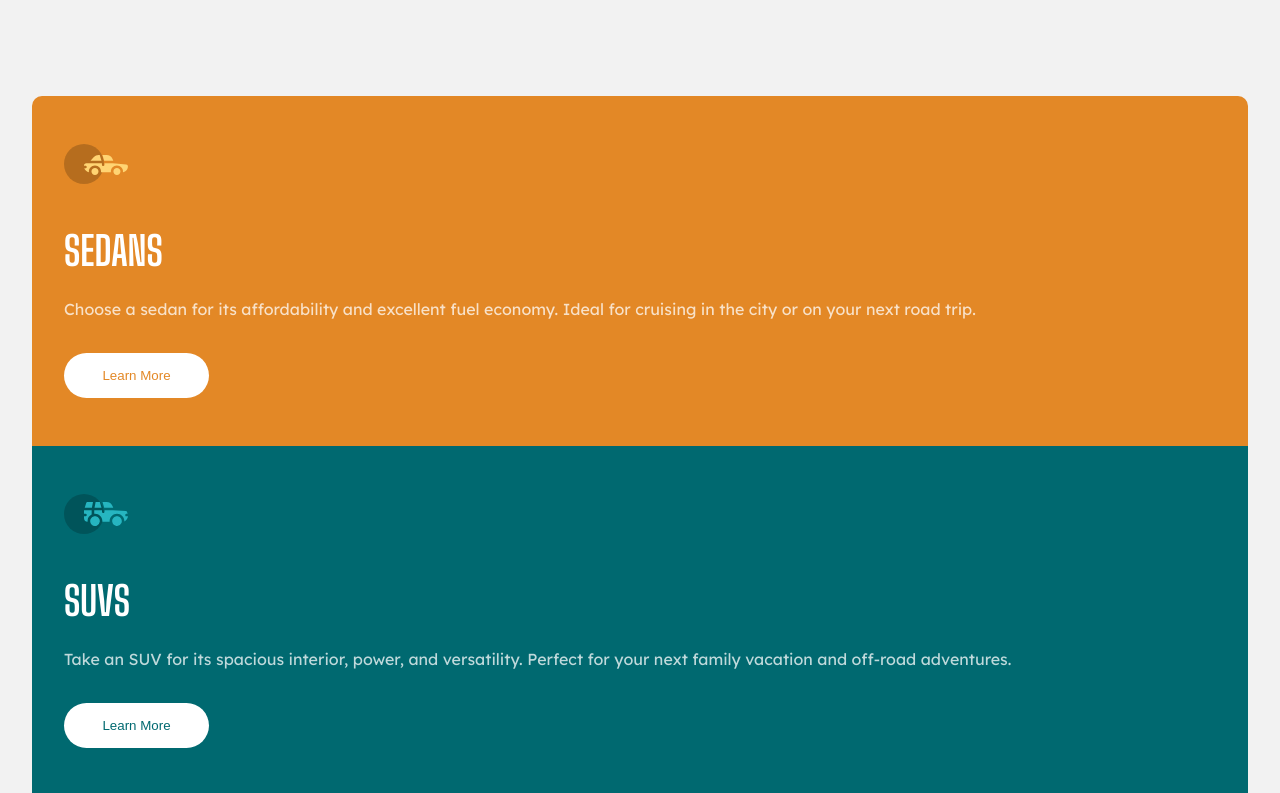
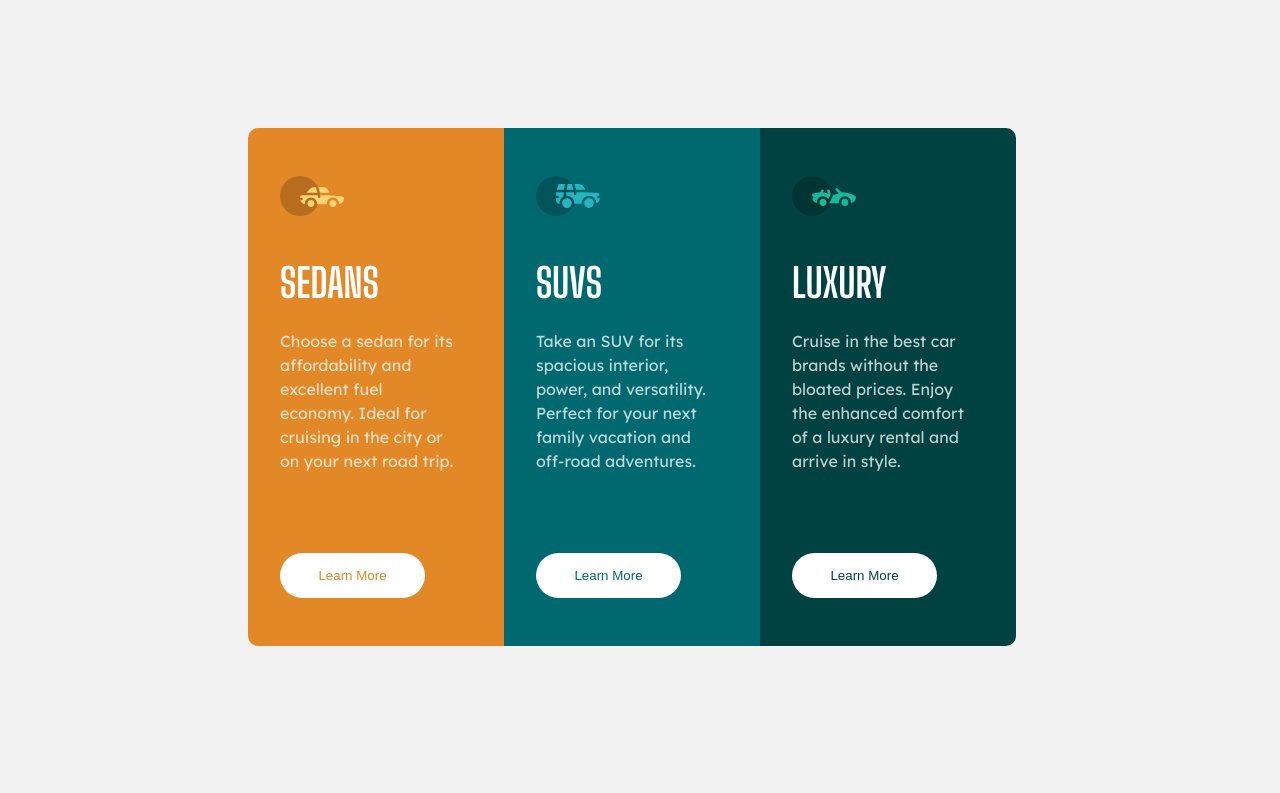
Before and after one commit to dinahbrito/3-column-preview-card, a plain HTML site: page index.html in a window 1280 px wide. Shown: the top 793 px of the page. Drawn offline with Linux system fonts and the light colour scheme.

Commit message:
desktop styling added

```diff
--- a/styles.css
+++ b/styles.css
@@ -70,3 +70,23 @@ main {
     background-color: var(--dark_cyan);
     --black: var(--dark_cyan);
 }
+
+/*styling for screens 376px - 1440px */
+@media (min-width:376px) and (max-width:1440px) {
+    body {
+        margin: 8rem 12.5rem 8rem 12.5rem;
+    }
+    main {
+        display: grid;
+        grid-template-columns: 1fr 1fr 1fr;
+        justify-content: center;
+        align-content: center;
+        margin: 3rem 4rem 0rem 3rem;
+    }
+    button {
+        margin-top: 4rem;
+    }
+    p {
+        padding-right: 3rem;
+    }
+}
```
